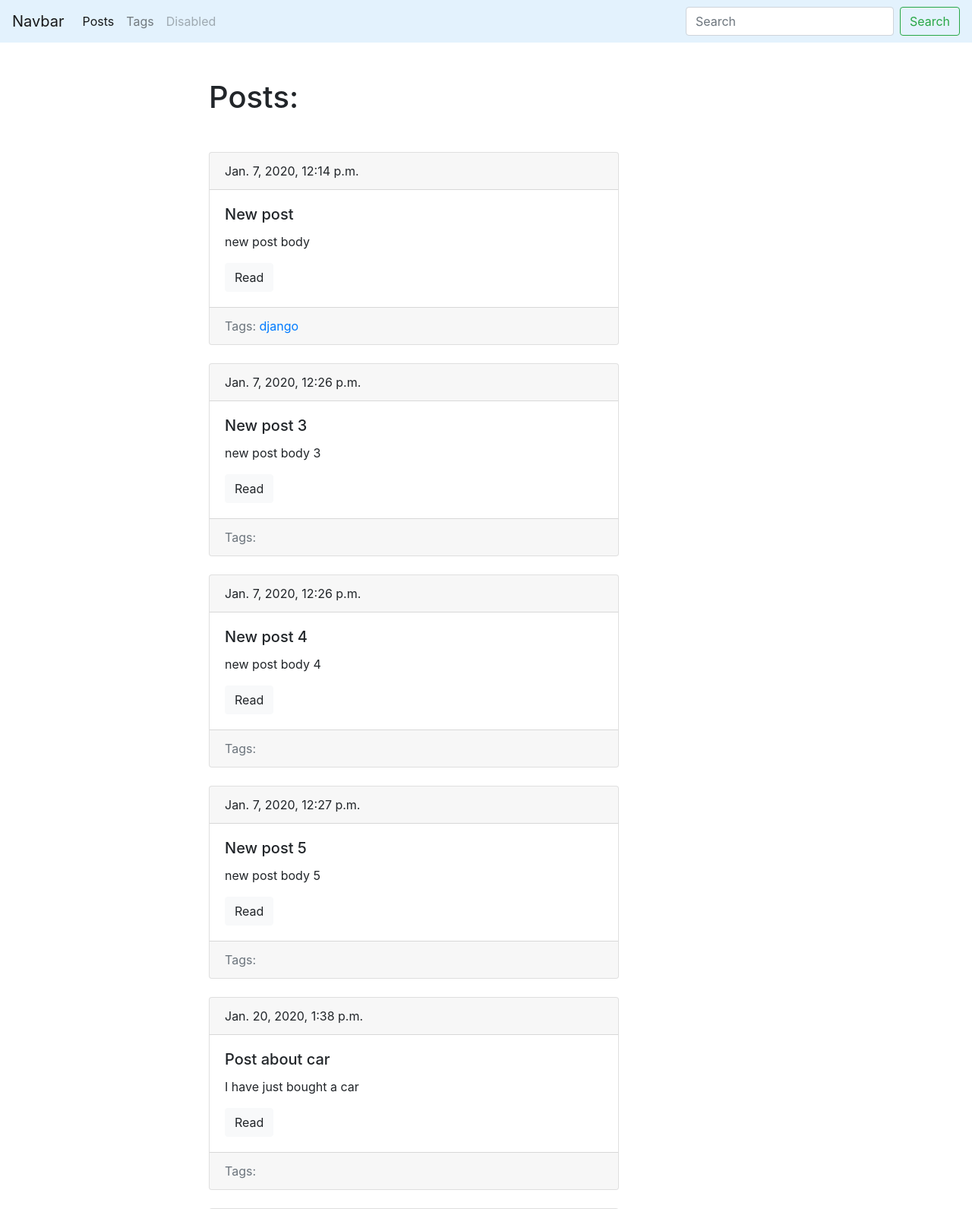
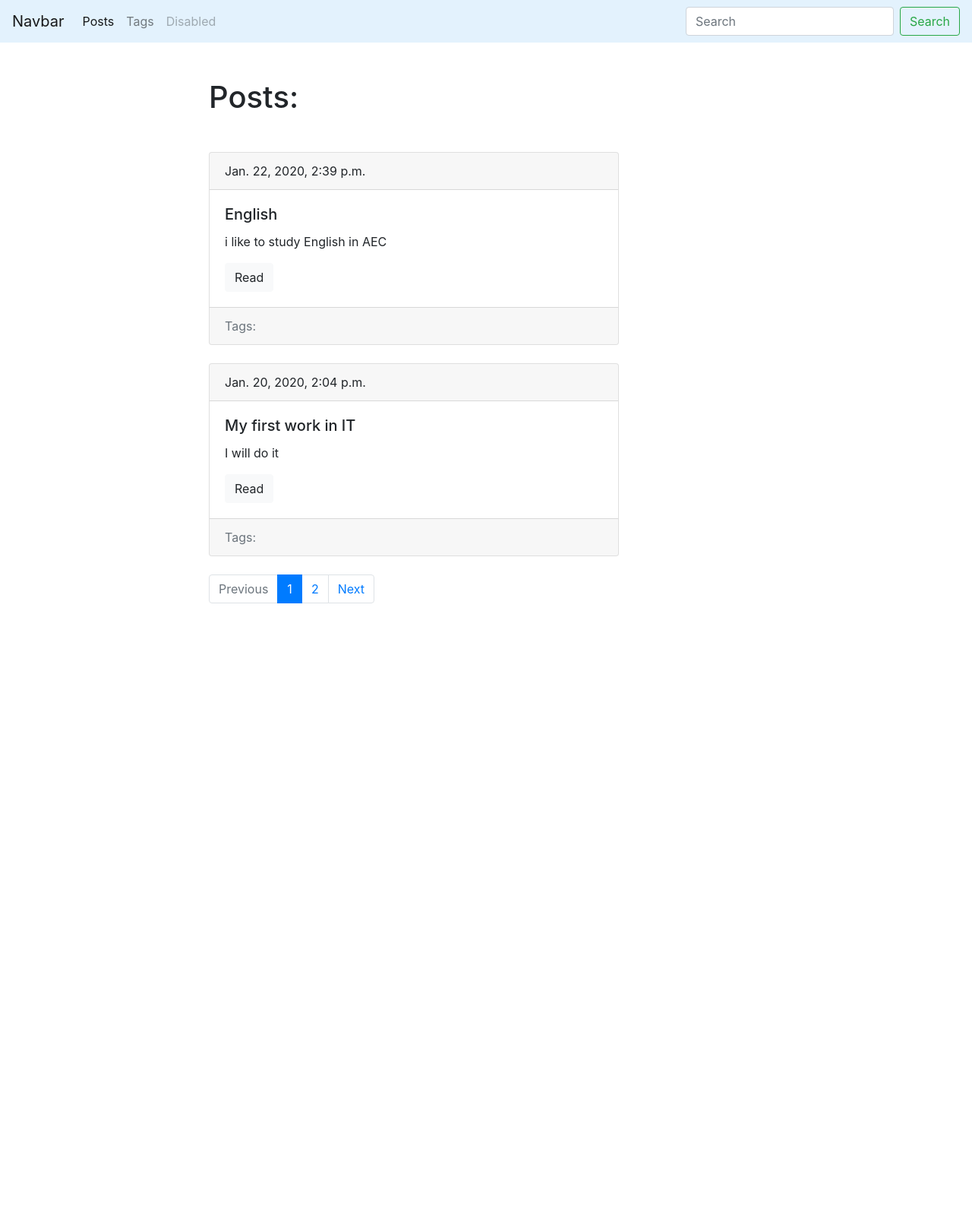
Before and after one commit to MeitaArt/Blog, a Django app: page /blog/ in a window 1280 px wide. Shown: the top 1591 px of the page at 76% size. After the commit the page ends 794 px from the top, so only its background shows below. Run offline with Django 3.2, Linux system fonts and the light colour scheme; data comes from the database, SQL or seed files in the repository; some libraries are stand-ins or nearby versions.

Commit message:
Add Paginator

```diff
--- a/blog/models.py
+++ b/blog/models.py
@@ -36,6 +36,9 @@ class Post(models.Model):
     def get_delete_url(self):
         return reverse('post_delete_url', kwargs={'slug': self.slug})
 
+    class Meta:
+        ordering = ['-date_pub']
+
 
 
 class Tag(models.Model):
@@ -56,3 +59,6 @@ class Tag(models.Model):
 
     def get_delete_url(self):
         return reverse('tag_delete_url', kwargs={'slug': self.slug})
+
+    class Meta:
+        ordering = ['title']
--- a/blog/templates/blog/index.html
+++ b/blog/templates/blog/index.html
@@ -5,7 +5,7 @@
 
 {% block content %}
   <h1 class='mb-5'>Posts: </h1>
-  {% for post in posts %}
+  {% for post in page_object.object_list %}
 
   {% include 'blog/includes/post_card_template.html' %}
 
--- a/blog/views.py
+++ b/blog/views.py
@@ -5,13 +5,36 @@ from .utils import *
 from .forms import TagForm, PostForm
 from django.urls import reverse
 from django.contrib.auth.mixins import LoginRequiredMixin
+from django.core.paginator import Paginator
 
 
 
 
 def posts_list(request):
     posts = Post.objects.all()
-    return render(request, 'blog/index.html', context={'posts': posts})
+    paginator = Paginator(posts, 2)
+    page_number = request.GET.get('page', 1)
+    page = paginator.get_page(page_number)
+    is_paginated = page.has_other_pages()
+
+    if page.has_previous():
+        prev_url = "?page={}".format(page.previous_page_number())
+    else:
+        prev_url = ''
+
+    if page.has_next():
+        next_url = "?page={}".format(page.next_page_number())
+    else:
+        next_url = ''
+
+    context = {
+        'page_object': page,
+        'is_paginated': is_paginated,
+        'next_url': next_url,
+        'prev_url':prev_url
+    }
+
+    return render(request, 'blog/index.html', context=context)
 
 #def post_detail(request, slug):
 #    post = Post.objects.get(slug__iexact=slug)
--- a/templates/base.html
+++ b/templates/base.html
@@ -51,6 +51,37 @@
       {% block content %}
         There is no aby content for you
       {% endblock %}
+      {% if is_paginated %}
+      <nav aria-label="...">
+        <ul class="pagination">
+          <li class="page-item {% if not prev_url %} disabled {% endif %}">
+            <a class="page-link" href="{{ prev_url }}" tabindex="-1" aria-disabled="true">Previous</a>
+          </li>
+
+
+
+
+
+          {% for n in page_object.paginator.page_range %}
+            {% if page_object.number == n %}
+            <li class="page-item active" aria-current="page">
+              <a class="page-link" href="?page={{ n }}">{{ n }}<span class="sr-only">(current)</span></a>
+            </li>
+            {% elif n > page_object.number|add:-2 and n < page_object.number|add:2 %}
+            <li class="page-item">
+              <a class="page-link" href="?page={{ n }}">{{ n }}</a>
+            </li>
+            {% endif %}
+          {% endfor %}
+
+          <li class="page-item {% if not next_url %} disabled {% endif %}">
+            <a class="page-link" href="{{ next_url }}" tabindex="-1" aria-disabled="true">Next</a>
+          </li>
+          </li>
+        </ul>
+      </nav>
+
+      {% endif %}
     </div>
   </div>
 </div>
```
